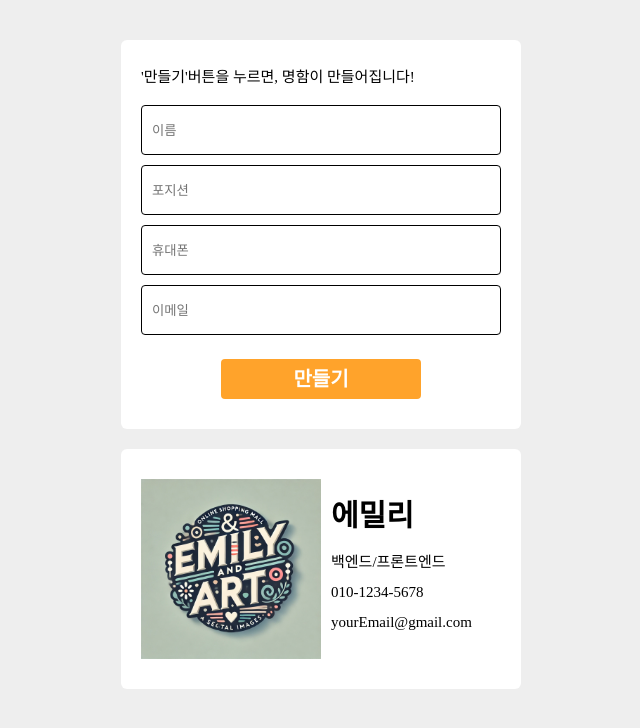
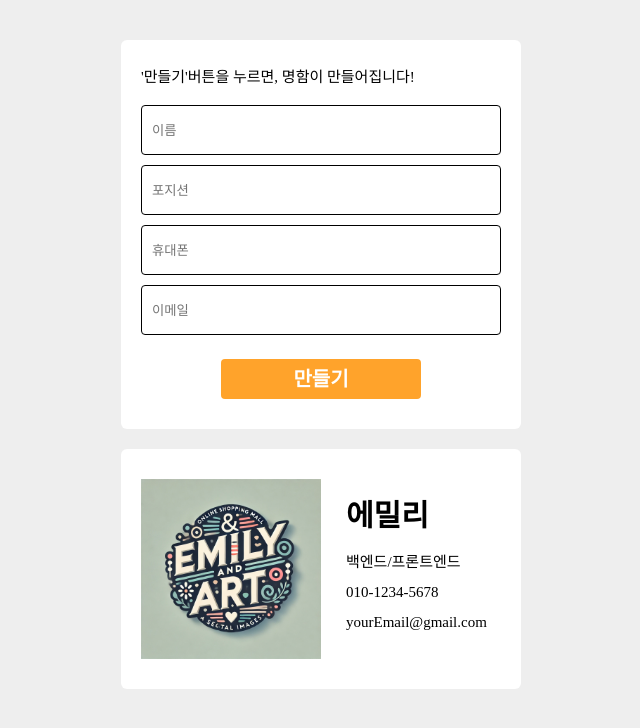
Before and after one commit to jimiyoo59/nameCardSimple, a plain HTML site: page index.html in a window 1280 px wide. Shown: the whole page, without its empty margins (319-959 px from the left). Drawn offline with nearby package versions, Linux system fonts and the light colour scheme; a web font is replaced by a local one.

Commit message:
index 위치, 사진과 프로필 사이 넓힘.

```diff
--- a/css/nameCard.css
+++ b/css/nameCard.css
@@ -69,7 +69,7 @@ h3 {
   display: flex;
   justify-content: space-between;
   align-items: stretch;
-  gap:10px;
+  gap:25px;
   margin-left: auto;
   margin-right: auto;
   margin-top: 20px;
```
Also changed, not shown: index.html (renamed from html/index.html).
